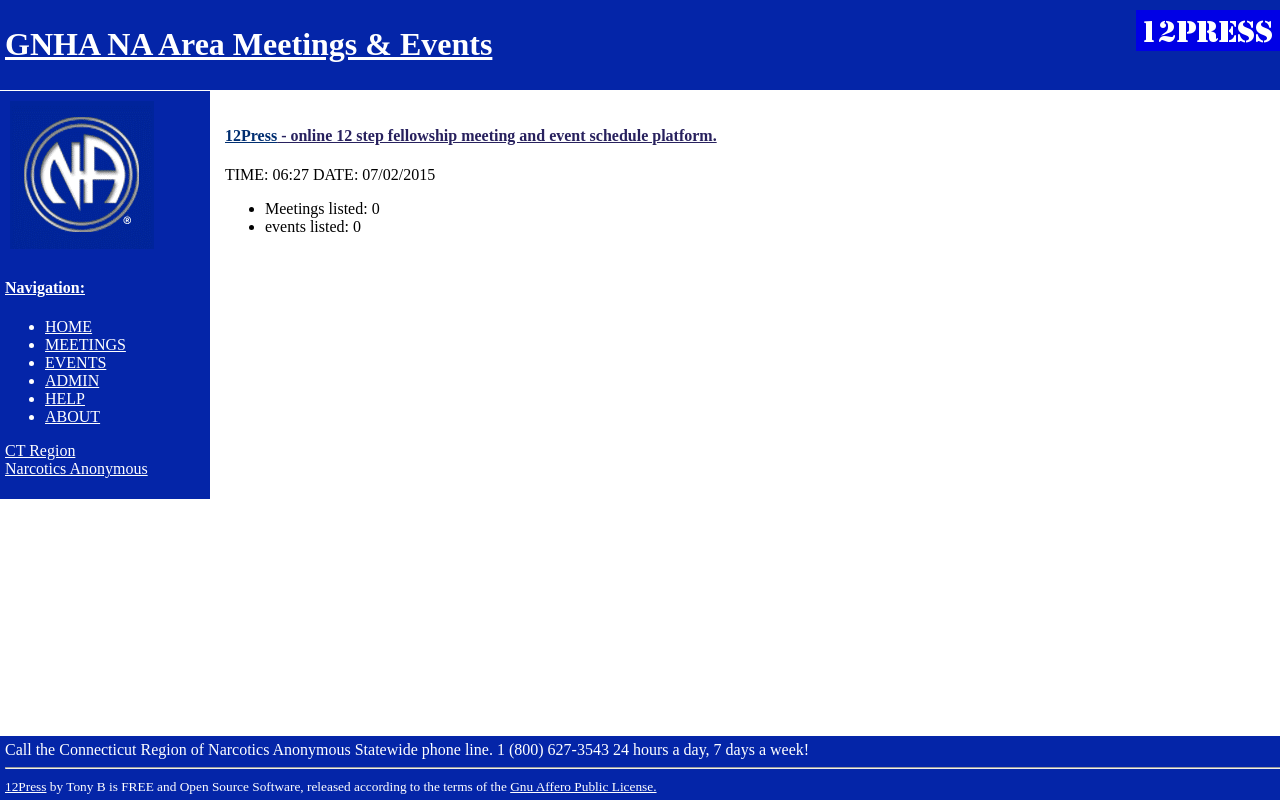
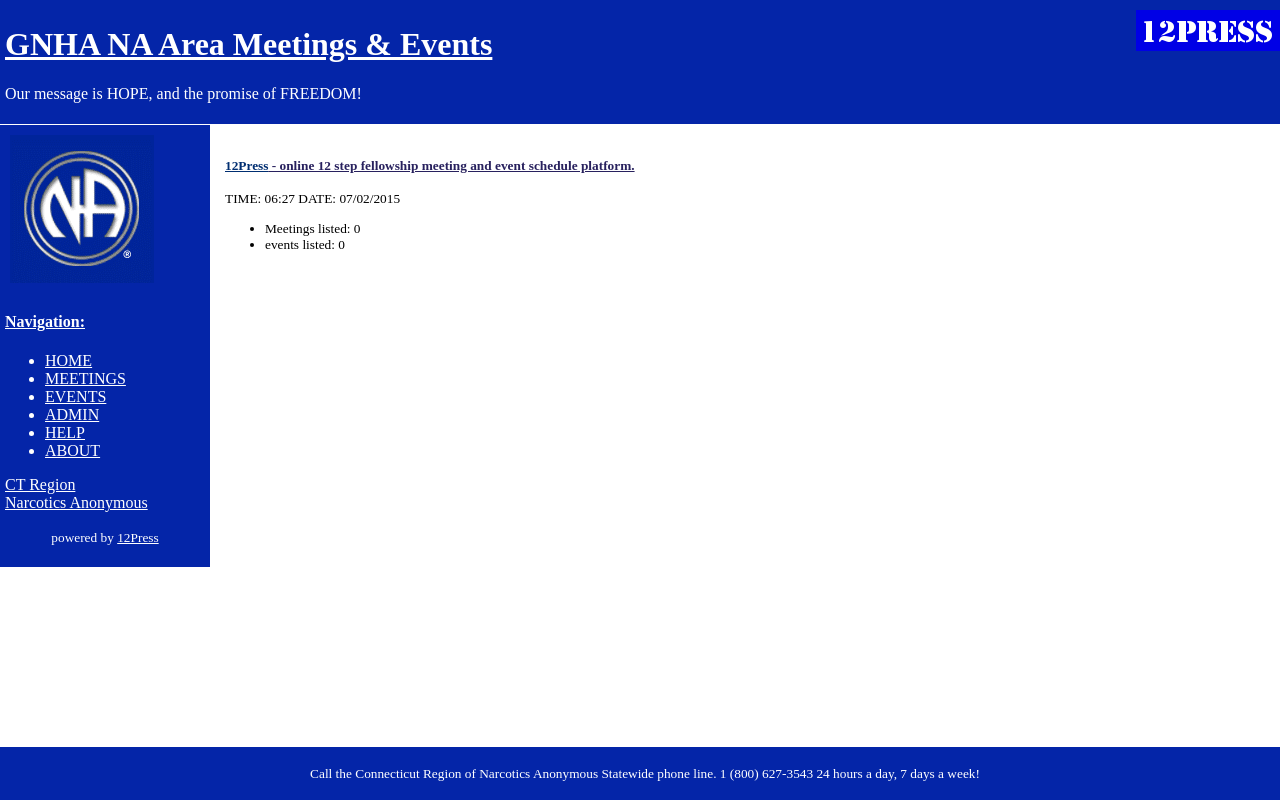
Before and after one commit to tonybaldwin/12press, a PHP site: page /index.php in a window 1280 px wide. Run offline with PHP 8.4, Linux system fonts and the light colour scheme; data that the repository does not hold is empty.

Commit message:
did stuff...more stuff...

```diff
--- a/admin/index.php
+++ b/admin/index.php
@@ -61,7 +61,7 @@ echo "<td><input type=\"text\" name=\"dbname\" size=\"50\" value=\"$dbname\"></i
 echo "</tr><tr><td>db user:</td>";
 echo "<td><input type=\"text\" name=\"dbuser\" size=\"50\" value=\"$dbuser\"></input></td>";
 echo "</tr><tr><td>db password:</td>";
-echo "<td><input type=\"text\" name=\"dbpass\" size=\"50\" value=\"$dbpass\"></textarea></td>";
+echo "<td><input type=\"text\" name=\"dbpass\" size=\"50\" value=\"NOTFORYOU\"></textarea></td>";
 echo "</tr><tr><td>db host:</td>";
 echo "<td><input type=\"text\" name=\"dbhost\" size=\"50\" value=\"$dbhost\"></textarea></td>";
 echo "</tr><tr><td>site url (no trailing slash):</td>";
--- a/devnotes.txt
+++ b/devnotes.txt
@@ -1,6 +1,7 @@
 TODO:
 
 * make footer text admin configurable
+* make a homepage blurb adminnable, too
 * make nav logo admin configurable
 * make add/edit events & meetings forms
 * lots of other stuff
--- a/templates/adminav.php
+++ b/templates/adminav.php
@@ -12,6 +12,7 @@ include 'admin/config.php';
 
 echo "<div id=\"navbar\">";
 echo "<h4 class=\"nb\">Navigation:</h4>";
+echo "<img class=\"center\" src=\"$siteurl/images/nalogo.png\">";
 echo "<ul><li><a class=\"nb\" href=\"$url/index.php\">HOME</a>";
 echo "<li><a class=\"nb\" href=\"$siteurl/admin/config.php\">CONFIG</a></li>";
 echo "<li><a class=\"nb\" href=\"$url/meetings.php/\">MEETINGS</a></li>";
@@ -23,5 +24,6 @@ echo "<li><a class=\"nb\" href=\"$url/admin/editevent.php/\">EDIT EVENT</a></li>
 echo "<li><a class=\"nb\" href=\"$url/admin/\">ADMIN</a></li>";
 echo "<li><a class=\"nb\" href=\"$url/help.php\">HELP</a></li>";
 echo "<li><a class=\"nb\" href=\"$url/about.php\">ABOUT</a></li></ul>";
+echo "<p><a class=\"nb\"  href=\"http://www.ctna.org\">CT Region<br />Narcotics Anonymous</a></p>";
 echo "</div>";
 ?>
--- a/templates/footer.php
+++ b/templates/footer.php
@@ -9,7 +9,6 @@ include 'admin/config.php';
 echo "<div style=\"clear:both\"></div>";
 echo "<p><br /><br /><br /></p>";
 echo "<div id=\"footer\">";
-echo "Call the Connecticut Region of Narcotics Anonymous Statewide phone line. 1 (800) 627-3543 24 hours a day, 7 days a week!<hr />";
-echo "<small><a class=\"nb\" href=\"https://github.com/tonybaldwin/12press\">12Press</a> by Tony B is FREE and Open Source Software, released according to the terms of the <a class=\"nb\" href=\"$url/license.php\">Gnu Affero Public License.</a></small>";
+echo "<p align=\"center\">Call the Connecticut Region of Narcotics Anonymous Statewide phone line. 1 (800) 627-3543 24 hours a day, 7 days a week!</p>";
 echo "</div>";
 ?>
--- a/templates/header.php
+++ b/templates/header.php
@@ -9,5 +9,6 @@ include 'admin/config.php';
 echo "<div id=\"header\">";
 echo "<a href=\"https://github.com/tonybaldwin/12press\"><img class=\"right\" src=\"$siteurl/images/12pnavbutton.png\" alt=\"12press\" border=\"0\"></a>";
 echo "<h1 class=\"nb\">$sitetitle</h1>";
+echo "<p>Our message is HOPE, and the promise of FREEDOM!</p>";
 echo "</div>";
 ?>
--- a/templates/navbar.php
+++ b/templates/navbar.php
@@ -20,5 +20,6 @@ echo "<li><a class=\"nb\" href=\"$url/admin/\">ADMIN</a></li>";
 echo "<li><a class=\"nb\" href=\"$url/help.php\">HELP</a></li>";
 echo "<li><a class=\"nb\" href=\"$url/about.php\">ABOUT</a></li></ul>";
 echo "<p><a class=\"nb\"  href=\"http://www.ctna.org\">CT Region<br />Narcotics Anonymous</a></p>";
+echo "<p align=\"center\"><small>powered by <a class=\"nb\" href=\"https://github.com/tonybaldwin/12press\">12Press</a></p>";
 echo "</div>";
 ?>
```
